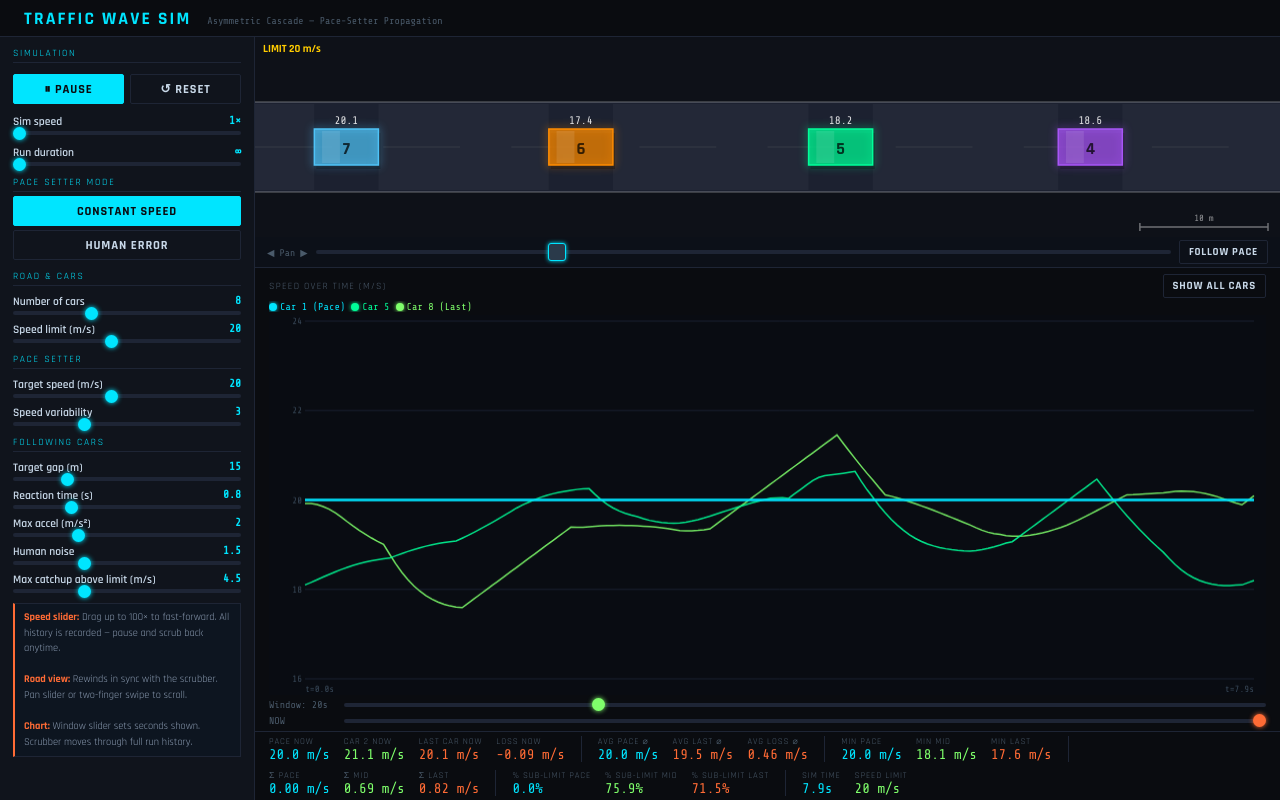
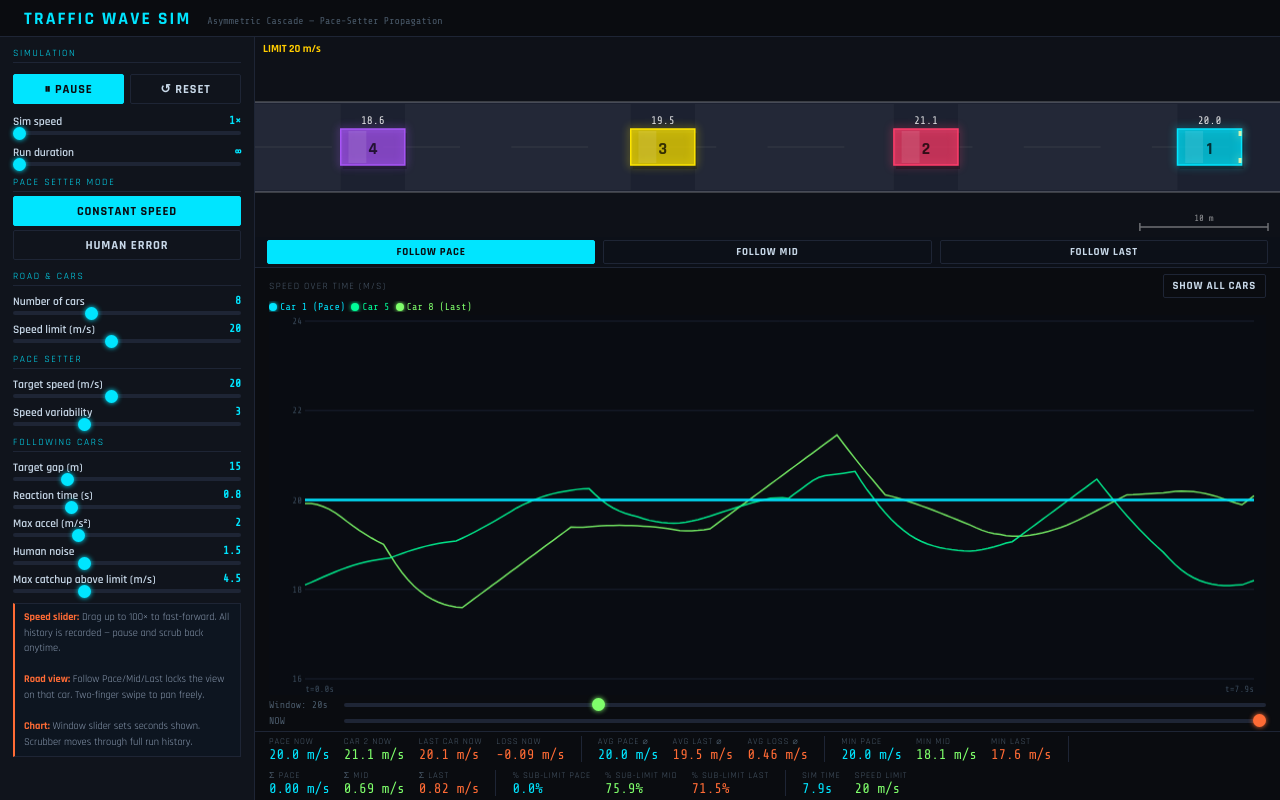
Before and after one commit to gaarongou-sketch/Traffic-sim, a plain HTML site: page index.html in a window 1280 px wide. Both pictures are taken after a click on the button "FOLLOW PACE". Drawn offline with nearby package versions, Linux system fonts and the light colour scheme.

Commit message:
index.html

```diff
--- a/index.html
+++ b/index.html
@@ -2,7 +2,7 @@
 <html lang="en">
 <head>
 <meta charset="UTF-8">
-<title>Traffic Wave Simulation V7</title>
+<title>Traffic Wave Simulation V8</title>
 <style>
   @import url('https://fonts.googleapis.com/css2?family=Share+Tech+Mono&family=Rajdhani:wght@400;600;700&display=swap');
 
@@ -113,15 +113,7 @@
   .road-scroll-row span {
     font-family: 'Share Tech Mono', monospace; font-size: 0.6rem; color: var(--dim); white-space: nowrap;
   }
-  #roadPan {
-    flex: 1; -webkit-appearance: none; height: 4px;
-    background: var(--border); border-radius: 2px; outline: none;
-  }
-  #roadPan::-webkit-slider-thumb {
-    -webkit-appearance: none; width: 18px; height: 18px; border-radius: 3px;
-    background: #2a3a4a; border: 1px solid var(--accent); cursor: ew-resize;
-    box-shadow: 0 0 4px var(--accent);
-  }
+  #roadPan { display: none; } /* removed — kept as safety no-op */
   #btnFollowPace {
     flex: none; padding: 3px 8px; font-size: 0.68rem; white-space: nowrap;
   }
@@ -261,7 +253,7 @@
 
     <div class="info-box">
       <strong>Speed slider:</strong> Drag up to 100× to fast-forward. All history is recorded — pause and scrub back anytime.<br><br>
-      <strong>Road view:</strong> Rewinds in sync with the scrubber. Pan slider or two-finger swipe to scroll.<br><br>
+      <strong>Road view:</strong> Follow Pace/Mid/Last locks the view on that car. Two-finger swipe to pan freely.<br><br>
       <strong>Chart:</strong> Window slider sets seconds shown. Scrubber moves through full run history.
     </div>
   </div>
@@ -274,11 +266,11 @@
       <canvas id="roadCanvas"></canvas>
     </div>
 
-    <!-- ROAD PAN ROW -->
+    <!-- ROAD FOLLOW ROW -->
     <div class="road-scroll-row">
-      <span>◀ Pan ▶</span>
-      <input type="range" id="roadPan" min="0" max="1000" value="500">
-      <button id="btnFollowPace" class="active" onclick="toggleFollowPace()" style="flex:none;padding:4px 9px;font-size:0.68rem;">Follow Pace</button>
+      <button id="btnFollowPace" class="active" onclick="setFollow(0)"  style="flex:1;padding:4px 6px;font-size:0.68rem;">Follow Pace</button>
+      <button id="btnFollowMid"               onclick="setFollow(-1)" style="flex:1;padding:4px 6px;font-size:0.68rem;">Follow Mid</button>
+      <button id="btnFollowLast"              onclick="setFollow(-2)" style="flex:1;padding:4px 6px;font-size:0.68rem;">Follow Last</button>
     </div>
 
     <!-- CHART -->
@@ -410,11 +402,12 @@ let expandedMode = false;
 let timeWindowSecs = 20;
 let scrubEndIdx = null; // null = live; integer = right edge index into history
 
-// ── road pan state ──
-let followPace = true;
+// ── road follow state ──
+// followCar: index of car to track, or -1 = none (free pan)
+// Special sentinel values: 0=pace, -2=last car, -1=mid car (resolved at draw time)
+let followCar = 0;  // default: follow pace setter
 let roadViewLeft = 0;
-const ROAD_VIEW_WIDTH = 80; // metres visible at once — change to zoom in/out
-                             // 80m makes a 5m car take up ~6% of screen width (realistic highway view)
+const ROAD_VIEW_WIDTH = 80;
 
 // ── running averages ──
 let avgPaceSum = 0, avgLastSum = 0, avgSampleCount = 0;
@@ -458,9 +451,8 @@ function initCars() {
   statMidSum   = 0; statMidSum2 = 0;
   statSubLimit = { pace: 0, mid: 0, last: 0 };
   // Note: targetDuration and simSpeed are intentionally preserved across resets
-  roadViewLeft = cars[N - 1].x - 20; // start view showing all cars
+  roadViewLeft = cars[N - 1].x - 20;
   syncScrubberUI();
-  syncRoadPanUI();
   buildLegend();
 }
 
@@ -592,9 +584,12 @@ function step() {
   if (vm < P.speedLimit) statSubLimit.mid++;
   if (vl < P.speedLimit) statSubLimit.last++;
 
-  // Keep road view following pace setter if locked
-  if (followPace) {
-    roadViewLeft = cars[0].x - ROAD_VIEW_WIDTH * 0.9;
+  // Keep road view following the selected car if locked
+  if (followCar !== null) {
+    const N = cars.length;
+    const idx = followCar === -2 ? N - 1 : followCar === -1 ? Math.floor(N / 2) : 0;
+    const offset = followCar === 0 ? 0.9 : followCar === -1 ? 0.5 : 0.1;
+    if (cars[idx]) roadViewLeft = cars[idx].x - ROAD_VIEW_WIDTH * offset;
   }
 }
 
@@ -651,10 +646,11 @@ function drawRoad() {
     }
   }
 
-  // Compute roadViewLeft for rewound state: follow pace setter position from history
+  // Compute roadViewLeft for rewound state: follow selected car's historical position
   let viewLeft = roadViewLeft;
-  if (isRewound && followPace) {
-    viewLeft = renderCars[0].x - ROAD_VIEW_WIDTH * 0.9;
+  if (isRewound && followCar !== null) {
+    const idx = followCar === -2 ? N - 1 : followCar === -1 ? Math.floor(N / 2) : 0;
+    viewLeft = renderCars[idx].x - ROAD_VIEW_WIDTH * 0.9;
   }
 
   function toScreen(wx) { return (wx - viewLeft) * pxPerM; }
@@ -987,7 +983,6 @@ function loop(ts) {
   }
   lastTS = ts;
   syncScrubberUI();
-  syncRoadPanUI();
   resizeCanvases();
   drawRoad();
   drawChart();
@@ -1017,6 +1012,7 @@ function onScrub(val) {
   const idx = Math.round(pct * (total - 1));
   scrubEndIdx = (idx >= total - 1) ? null : idx;
   syncScrubberUI();
+  snapFollowView();
   resizeCanvases(); drawRoad(); drawChart(); updateStats();
 }
 
@@ -1030,70 +1026,46 @@ function onTWChange(val) {
 }
 
 // ═══════════════════════════════════════════════
-//  ROAD PAN — slider + trackpad swipe
+//  ROAD FOLLOW BUTTONS
 // ═══════════════════════════════════════════════
 
-// The slider maps 0–1000 to some world range
-// We compute the world range based on leftmost/rightmost car positions
-function getRoadWorldRange() {
-  if (!cars.length) return { minX: 0, maxX: 600 };
-  let minX = Infinity, maxX = -Infinity;
-  for (const c of cars) {
-    if (c.x < minX) minX = c.x;
-    if (c.x + CAR_LENGTH > maxX) maxX = c.x + CAR_LENGTH;
-  }
-  minX -= 20; maxX += 40;
-  return { minX, maxX };
-}
-
-function syncRoadPanUI() {
-  if (followPace) return; // don't fight user if following pace
-  const { minX, maxX } = getRoadWorldRange();
-  const span = maxX - minX - ROAD_VIEW_WIDTH;
-  if (span <= 0) return;
-  const pct = Math.max(0, Math.min(1, (roadViewLeft - minX) / span));
-  document.getElementById('roadPan').value = Math.round(pct * 1000);
-}
-
-function onRoadPan(val) {
-  const pct = parseFloat(val) / 1000;
-  const { minX, maxX } = getRoadWorldRange();
-  const span = maxX - minX - ROAD_VIEW_WIDTH;
-  roadViewLeft = minX + pct * Math.max(0, span);
+// sentinel: 0=pace, -1=mid, -2=last, null=free
+function setFollow(target) {
+  followCar = target;
+  document.getElementById('btnFollowPace').classList.toggle('active', target === 0);
+  document.getElementById('btnFollowMid').classList.toggle('active',  target === -1);
+  document.getElementById('btnFollowLast').classList.toggle('active', target === -2);
+  // Snap view immediately
+  snapFollowView();
   resizeCanvases(); drawRoad();
 }
 
-function toggleFollowPace() {
-  followPace = !followPace;
-  const btn = document.getElementById('btnFollowPace');
-  btn.classList.toggle('active', followPace);
-  if (followPace && cars[0]) {
-    roadViewLeft = cars[0].x - ROAD_VIEW_WIDTH * 0.9;
-  }
-  syncRoadPanUI();
+function snapFollowView() {
+  if (followCar === null) return;
+  const N = cars.length;
+  const idx = followCar === -2 ? N - 1 : followCar === -1 ? Math.floor(N / 2) : 0;
+  // Use live position, or historical if scrubbing
+  let x;
+  if (scrubEndIdx !== null && posHistory.length > scrubEndIdx) {
+    x = posHistory[scrubEndIdx][idx];
+  } else if (cars[idx]) {
+    x = cars[idx].x;
+  } else return;
+  const offset = followCar === 0 ? 0.9 : followCar === -1 ? 0.5 : 0.1;
+  roadViewLeft = x - ROAD_VIEW_WIDTH * offset;
 }
 
-// Hook up the road pan slider element
-document.getElementById('roadPan').addEventListener('input', function() {
-  followPace = false;
-  document.getElementById('btnFollowPace').classList.remove('active');
-  onRoadPan(this.value);
-});
-
-// Two-finger horizontal swipe on road canvas
+// Two-finger horizontal swipe — deactivates follow buttons (free pan)
 roadCanvas.addEventListener('wheel', function(e) {
-  // Horizontal scroll (deltaX) or shift+scroll
   const delta = e.deltaX !== 0 ? e.deltaX : (e.shiftKey ? e.deltaY : 0);
   if (delta === 0) return;
   e.preventDefault();
-  followPace = false;
+  // Deactivate all follow buttons on manual pan
+  followCar = null;
   document.getElementById('btnFollowPace').classList.remove('active');
-  // Scale delta: 1px scroll ≈ 0.8 metres
+  document.getElementById('btnFollowMid').classList.remove('active');
+  document.getElementById('btnFollowLast').classList.remove('active');
   roadViewLeft += delta * 0.8;
-  // Clamp to world range
-  const { minX, maxX } = getRoadWorldRange();
-  roadViewLeft = Math.max(minX - 50, Math.min(maxX - ROAD_VIEW_WIDTH + 50, roadViewLeft));
-  syncRoadPanUI();
   resizeCanvases(); drawRoad();
 }, { passive: false });
 
```
